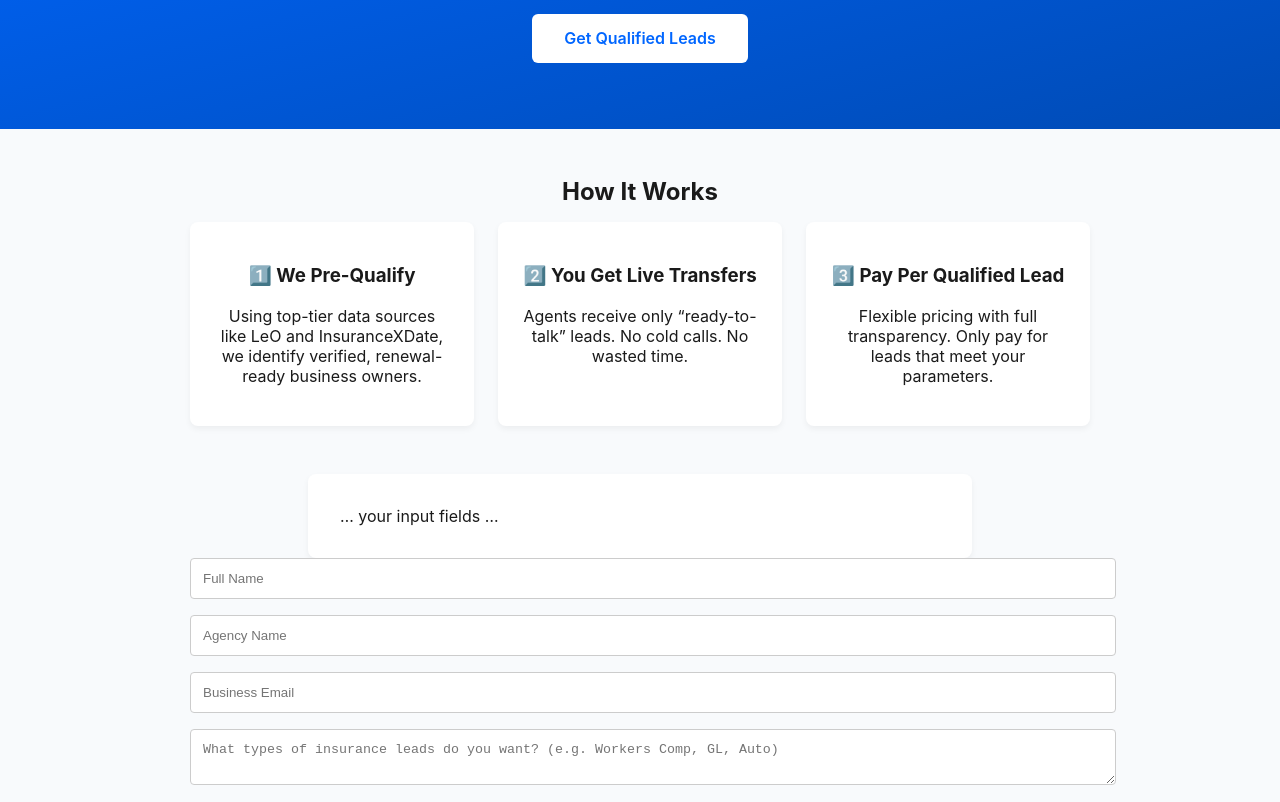
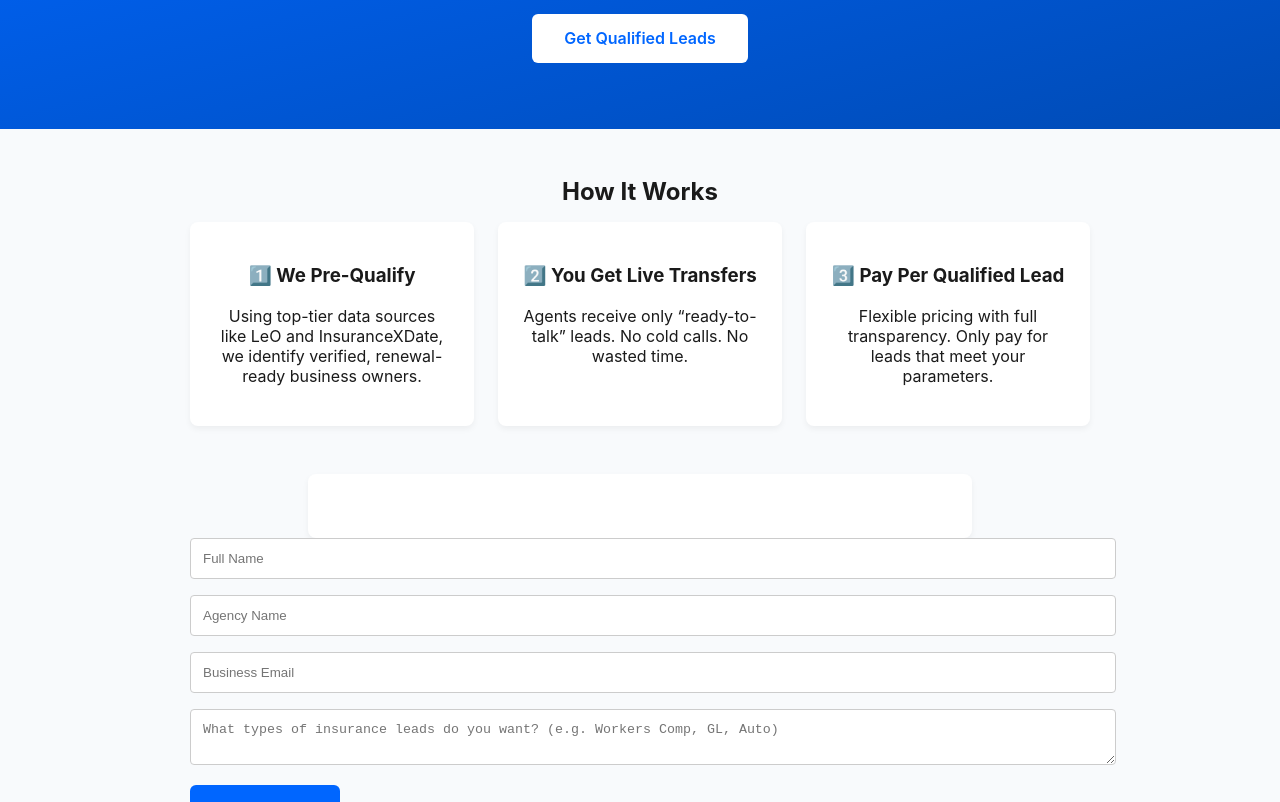
Before and after one commit to theshoppinggenies-png/agentflow, a website: page index.html in a window 1280 px wide. Shown: the part 272-1074 px from the top of the page. Drawn offline with Linux system fonts and the light colour scheme.

Commit message:
Update index.html

```diff
--- a/index.html
+++ b/index.html
@@ -188,7 +188,6 @@
 <section id="form" class="section">
   <!-- Formspree setup -->
   <form action="https://hook.make.com/your-webhook-url" method="POST">
-  … your input fields …
 </form>
     <input type="text" name="name" placeholder="Full Name" required />
     <input type="text" name="agency" placeholder="Agency Name" required />
```
